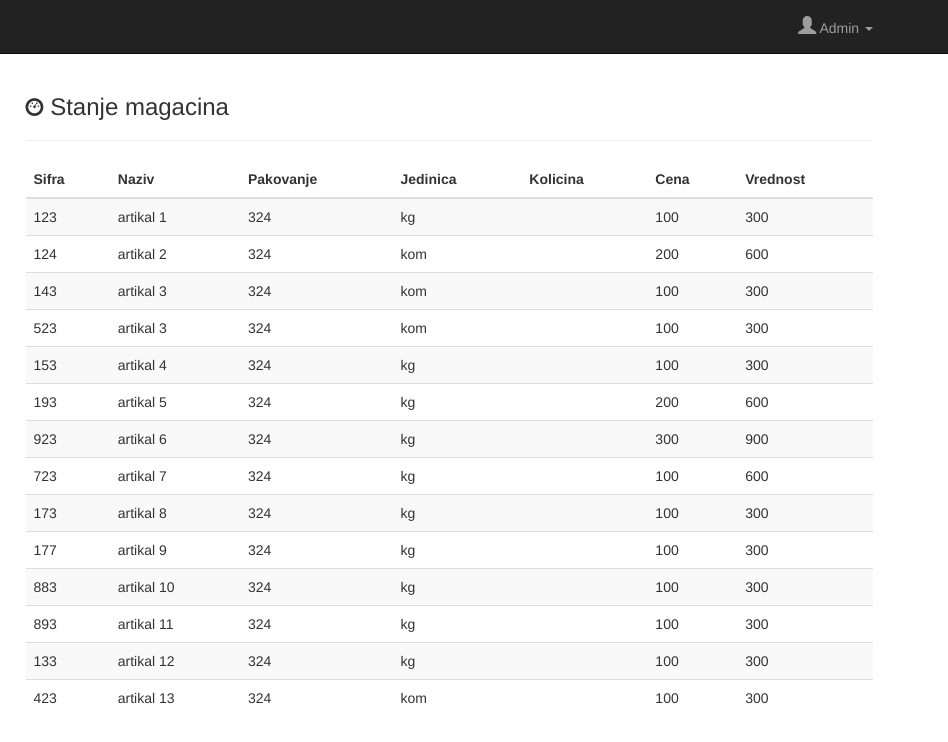
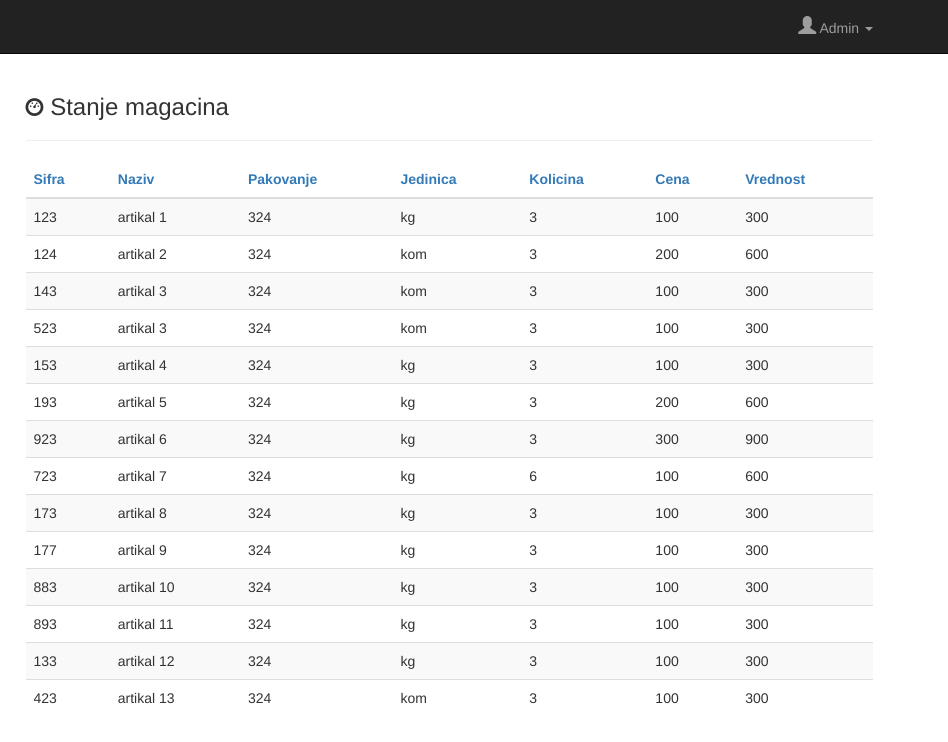
Before and after one commit to MihailoIsakov/warehaus, a website: page app/index.html in a window 1280 px wide. Shown: the full height of the page, 332-1280 px from the left. Drawn offline with nearby package versions, Linux system fonts and the light colour scheme.

Commit message:
Working links for sorting

```diff
--- a/app/index.html
+++ b/app/index.html
@@ -80,16 +80,22 @@
           <table class="lagerLista table table-striped">
             <thead>
               <tr>
-                  <th>Sifra</th> <th>Naziv</th> <th>Pakovanje</th> <th>Jedinica</th> <th>Kolicina</th> <th>Cena</th> <th>Vrednost</th>
+                  <th> <a href="#" ng-click = "orderProp = 'sifraArtikla'; reverseSort = !reverseSort">Sifra</th>
+                  <th> <a href="#" ng-click = "orderProp = 'nazivArtikla'; reverseSort = !reverseSort">Naziv</th>
+                  <th> <a href="#" ng-click = "orderProp = 'pakovanje'; reverseSort = !reverseSort">Pakovanje</th>
+                  <th> <a href="#" ng-click = "orderProp = 'jedinicaMere'; reverseSort = !reverseSort">Jedinica</th>
+                  <th> <a href="#" ng-click = "orderProp = 'kolicina'; reverseSort = !reverseSort">Kolicina</th>
+                  <th> <a href="#" ng-click = "orderProp = 'prosecnaCena'; reverseSort = !reverseSort">Cena</th>
+                  <th> <a href="#" ng-click = "orderProp = 'vrednostPoCeni'; reverseSort = !reverseSort">Vrednost</th>
               </tr>
             </thead>
             <tbody>
-              <tr ng-repeat="article in articles | filter:query | orderBy:orderProp">
+              <tr ng-repeat="article in articles | filter:query | orderBy:orderProp : reverseSort">
                   <td>{{article.sifraArtikla}}</td>
                   <td>{{article.nazivArtikla}}</td>
                   <td>{{article.pakovanje}}</td>
                   <td>{{article.jedinicaMere}}</td>
-                  <td>{{article.koicina}}</td>
+                  <td>{{article.kolicina}}</td>
                   <td>{{article.prosecnaCena}}</td>
                   <td>{{article.vrednostPoCeni}}</td>
               </tr>
--- a/app/js/controllers.js
+++ b/app/js/controllers.js
@@ -8,4 +8,5 @@ warehouseControllers.controller('LagerCtrl', ['$scope', 'Article',
   function($scope, Article) {
     $scope.articles = Article.query();
     $scope.orderProp = 'age';
+    $scope.reverseSort = false;
   }]);
```
